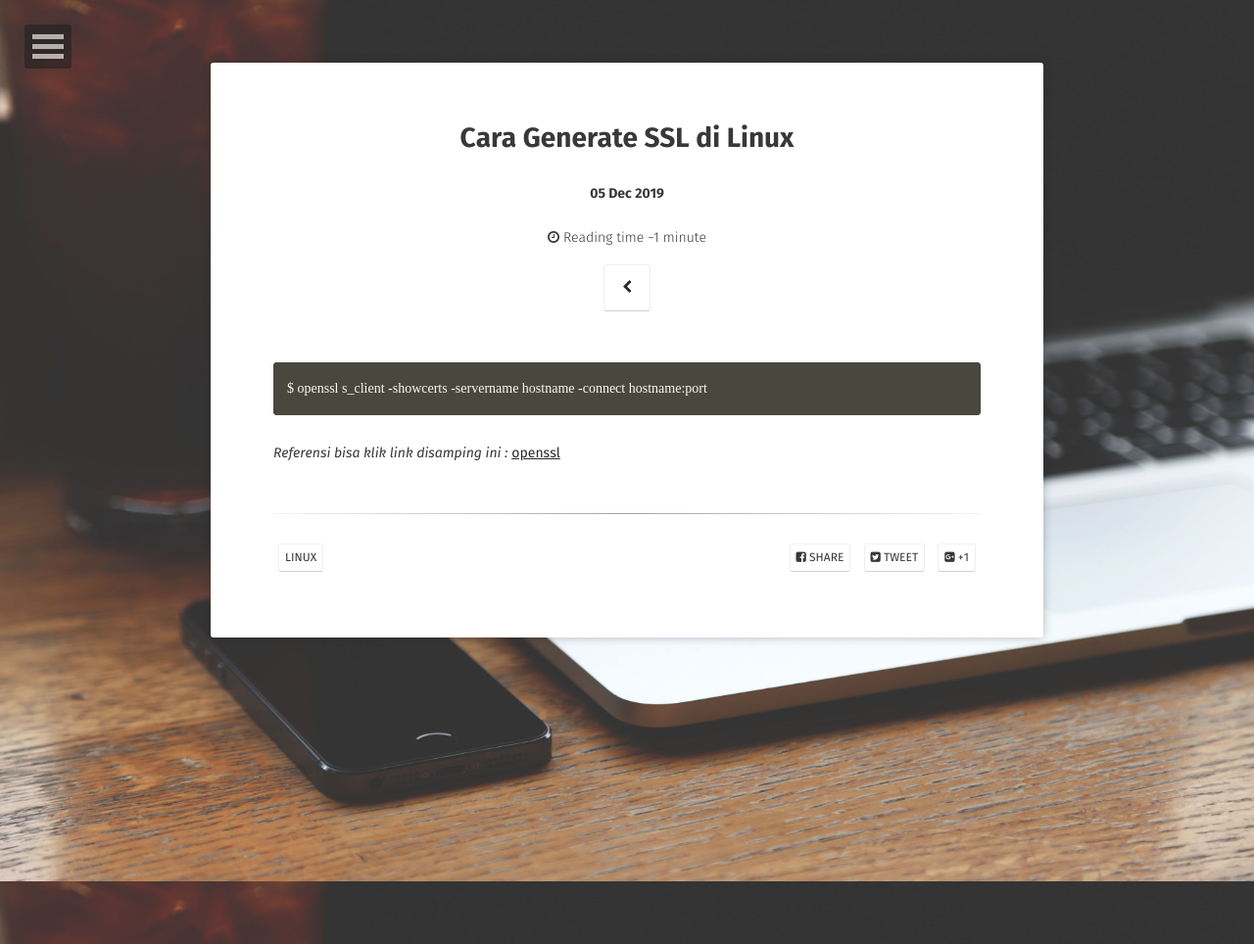
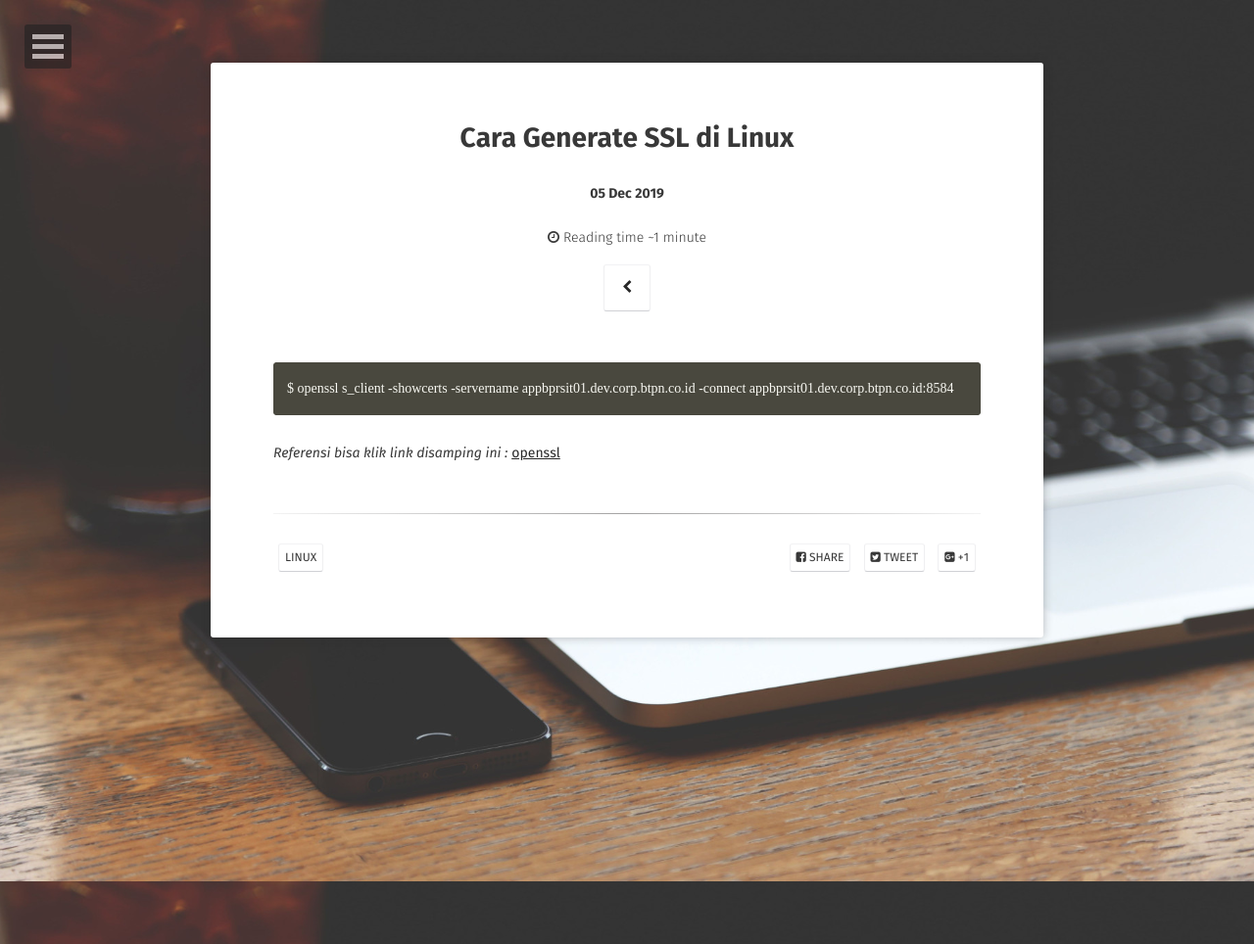
Before and after one commit to SandyRahman/sandyrahman.github.io, a Jekyll site: the page built from _posts/2019-12-05-cara-generate-ssl-di-linux.md, in a window 1280 px wide. Shown: the whole page at 98% size. Built offline with Jekyll 4.4.1, drawn with Linux system fonts in a browser that asks for light colours; some web fonts are replaced.

Commit message:
Update 2019-12-05-cara-generate-ssl-di-linux.md

````diff
--- a/_posts/2019-12-05-cara-generate-ssl-di-linux.md
+++ b/_posts/2019-12-05-cara-generate-ssl-di-linux.md
@@ -8,7 +8,7 @@ title: Cara Generate SSL di Linux
 raw_title: true
 ---
 ```
-$ openssl s_client -showcerts -servername hostname -connect hostname:port
+$ openssl s_client -showcerts -servername appbprsit01.dev.corp.btpn.co.id -connect appbprsit01.dev.corp.btpn.co.id:8584
 ```
 *Referensi bisa klik link disamping ini :* <a href="https://www.freecodecamp.org/news/openssl-command-cheatsheet-b441be1e8c4a/"
      title="openssl">openssl</a>
````
